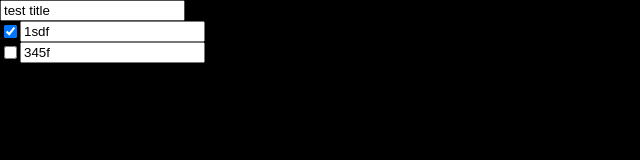
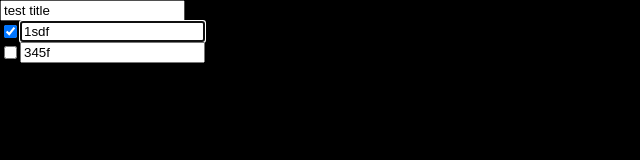
Before and after one commit to Jeff0Brewer/to-do, a Next.js app: page / in a window 1280 px wide. Shown: the top 160 px of the page, without its empty margins (0-640 px from the left). Built offline with nearby package versions, Linux system fonts and the light colour scheme.

Commit message:
add list item focus control

```diff
--- a/components/item.tsx
+++ b/components/item.tsx
@@ -1,16 +1,20 @@
-import React, { FC } from 'react'
+import React, { FC, useEffect, useRef } from 'react'
 import styles from '../styles/Item.module.css'
 
 type ItemProps = {
     text: string,
     completed: boolean,
+    focus: boolean,
     setText: (value: string) => void,
     setCompleted: (value: boolean) => void,
     addItem: () => void,
-    removeItem: () => void
+    removeItem: () => void,
+    setFocus: () => void
 }
 
 const Item: FC<ItemProps> = props => {
+    const textRef = useRef<HTMLInputElement>(null)
+
     const changeText = (e: React.ChangeEvent<HTMLInputElement>) => {
         props.setText(e.target.value)
     }
@@ -27,10 +31,16 @@ const Item: FC<ItemProps> = props => {
         }
     }
 
+    useEffect(() => {
+        if (props.focus) {
+            textRef.current?.focus()
+        }
+    }, [props.focus])
+
     return (
         <div className={styles.itemContainer}>
             <input type="checkbox" defaultChecked={props.completed} onChange={toggleCompleted}/>
-            <input type="text" defaultValue={props.text} onChange={changeText} onKeyDown={keyHandler} />
+            <input type="text" ref={textRef} defaultValue={props.text} onChange={changeText} onKeyDown={keyHandler} onMouseDown={props.setFocus} />
         </div>
     )
 }
--- a/components/list.tsx
+++ b/components/list.tsx
@@ -1,4 +1,4 @@
-import React, { FC, useState } from 'react'
+import React, { FC, useState, useEffect } from 'react'
 import Item from './item'
 import { getKey, removeKey } from '../lib/key'
 
@@ -37,6 +37,7 @@ const List: FC<ListProps> = props => {
             key: getKey(KEY_LEN)
         }
     }))
+    const [focusInd, setFocusInd] = useState<number>(0)
 
     const setItemText = (val: string, i: number) => {
         const state = [...itemState]
@@ -53,6 +54,7 @@ const List: FC<ListProps> = props => {
     const addItem = (i: number) => {
         const state = [...itemState.slice(0, i + 1), getBlankItem(), ...itemState.slice(i + 1)]
         setItemState(state)
+        setFocusInd(focusInd + 1)
     }
 
     const removeItem = (i: number) => {
@@ -62,8 +64,26 @@ const List: FC<ListProps> = props => {
             state.push(getBlankItem())
         }
         setItemState(state)
+        setFocusInd(Math.max(focusInd - 1, 0))
         removeKey(removed.key)
     }
+
+    useEffect(() => {
+        const keyHandler = (e: KeyboardEvent) => {
+            switch (e.key) {
+                case 'ArrowUp':
+                    setFocusInd(Math.max(focusInd - 1, 0))
+                    break
+                case 'ArrowDown':
+                    setFocusInd(Math.min(focusInd + 1, itemState.length - 1))
+                    break
+            }
+        }
+        window.addEventListener('keydown', keyHandler)
+        return () => {
+            window.removeEventListener('keydown', keyHandler)
+        }
+    }, [focusInd, itemState])
 
     return (
         <section>
@@ -77,11 +97,13 @@ const List: FC<ListProps> = props => {
                     return <Item
                         text={item.text}
                         completed={item.completed}
+                        focus={focusInd === i}
                         key={item.key}
                         setText={(val: string) => setItemText(val, i)}
                         setCompleted={(val: boolean) => setItemCompleted(val, i)}
                         addItem={() => addItem(i)}
                         removeItem={() => removeItem(i)}
+                        setFocus={() => setFocusInd(i)}
                     />
                 })
             }</div>
```
